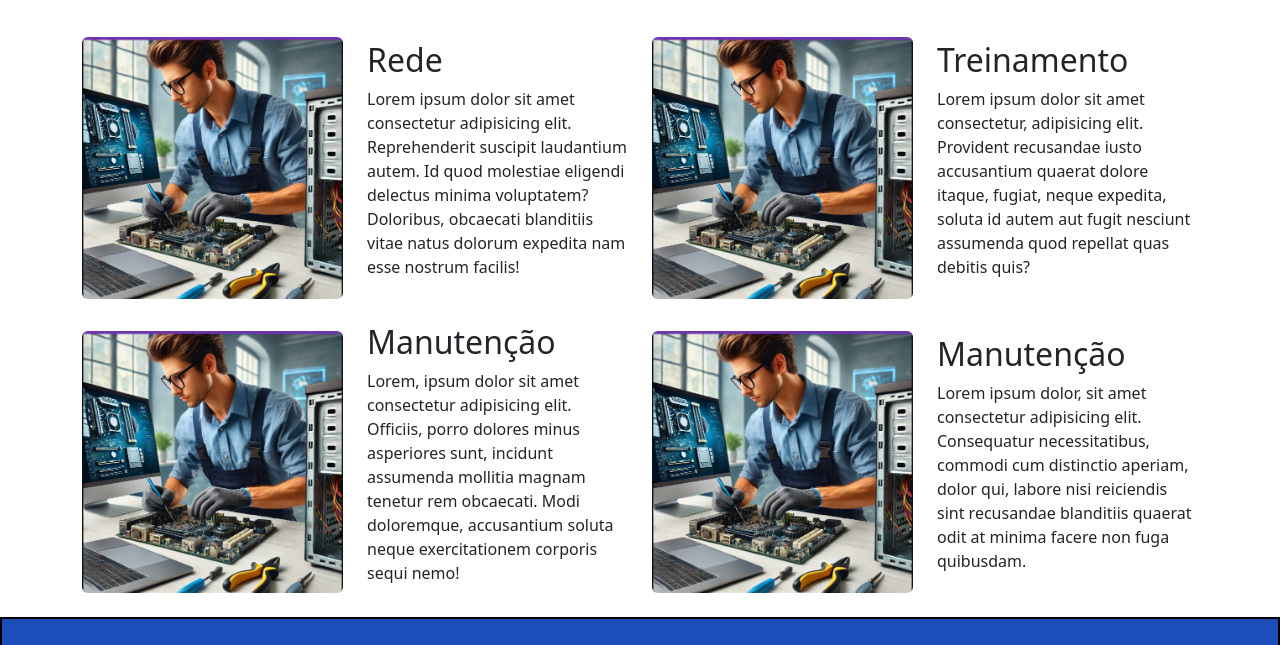
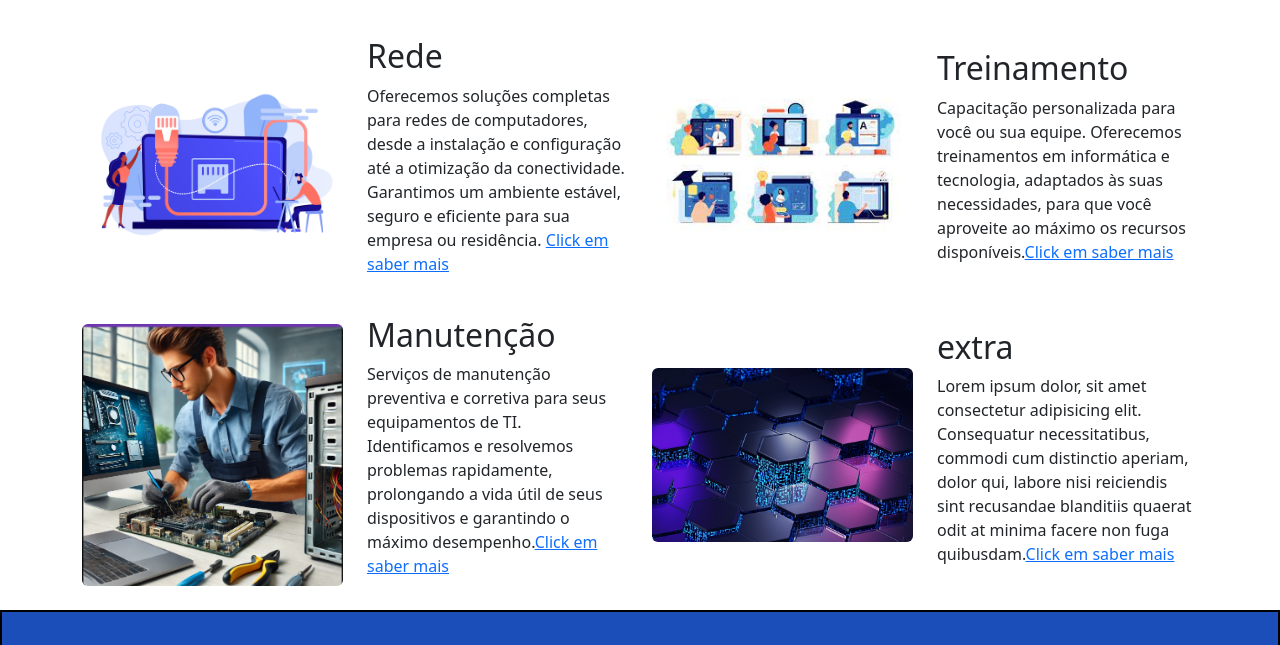
Before and after one commit to AdnanSD/SitePessoal, a plain HTML site: page pages/index.html in a window 1280 px wide. Shown: the part 865-1510 px from the top of the page. Drawn offline with nearby package versions, Linux system fonts and the light colour scheme.

Commit message:
insert de imagens

```diff
--- a/css/style.css
+++ b/css/style.css
@@ -16,7 +16,11 @@
     padding: 0;
 }
 
+.imgclass{
+  width: 600px;
+  height: 400px;
 
+}
 
 .navbar {
     background: linear-gradient(to right,white 39% ,#1E3A8A 58% ); /* Gradiente azul para branco */
@@ -32,6 +36,7 @@
    margin-top: 20px;
 
 }
+
 
 .photo img{
     width: 60%;
--- a/pages/index.html
+++ b/pages/index.html
@@ -25,15 +25,15 @@
         <div class="collapse navbar-collapse" id="navbarSupportedContent">
           <!-- Links de navegação -->
           <ul class="navbar-nav me-auto mb-2 mb-lg-0">
-            <li class="nav-item"><a class="nav-link active" href="#">Pagina Inicial</a></li>
+            <li class="nav-item"><a class="nav-link active" href="index.html">Pagina Inicial</a></li>
             <li class="nav-item"><a class="nav-link" href="#contato">Contato</a></li>
-            <li class="nav-item"><a class="nav-link" href="#">Sobre</a></li>
+            <li class="nav-item"><a class="nav-link" href="/sobre.html">Sobre</a></li>
             <li class="nav-item dropdown">
               <a class="nav-link dropdown-toggle" href="#" data-bs-toggle="dropdown">Serviços</a>
               <ul class="dropdown-menu">
-                <li><a class="dropdown-item" href="#">Manutenção</a></li>
-                <li><a class="dropdown-item" href="#">Rede</a></li>
-                <li><a class="dropdown-item">Treinamento</a></li>
+                <li><a class="dropdown-item" href="#manutencao">Manutenção</a></li>
+                <li><a class="dropdown-item" href="#rede">Rede</a></li>
+                <li><a class="dropdown-item" href="#treinamento">Treinamento</a></li>
               </ul>
             </li>
           </ul>
@@ -51,6 +51,7 @@
 
     <!-- Seções de conteúdo com texto e imagem -->
     <section class="photo">
+
       <div class="container mt-4">
         <div class="row align-items-center">
           <div class="col-12 col-md-8">
@@ -64,7 +65,7 @@
       </div>
     </section>
 
-
+<!-- o -->
 
 
 
@@ -76,21 +77,21 @@
     <section class="conteudo">
       <div class="container mt-4">
         <div class="row align-items-center">
-          <div class="col-12 col-md-3 text-center">
-            <img src="/imagens/manutenção.PNG" alt="manutencao" class="img-fluid rounded">
+          <div class="col-12 col-sm-12     col-lg-3  text-center">
+            <img src="/imagens/REDE.jpg" alt="manutencao" class="img-fluid rounded" class="imgclass" >
           </div>
-          <div class="col-12 col-md-3">
-            <h2>Rede </h2>
-            <p>Lorem ipsum dolor sit amet consectetur adipisicing elit. Reprehenderit suscipit laudantium autem. Id quod molestiae eligendi delectus minima voluptatem? Doloribus, obcaecati blanditiis vitae natus dolorum expedita nam esse nostrum facilis!</p>
+          <div class="col-12 col-sm-12     col-lg-3  ">
+            <h2 id="rede">Rede </h2>
+            <p>Oferecemos soluções completas para redes de computadores, desde a instalação e configuração até a otimização da conectividade. Garantimos um ambiente estável, seguro e eficiente para sua empresa ou residência. <a href="#">Click em saber mais</a></p>
           </div>
 
 
-          <div class="col-12 col-md-3 text-center">
-            <img src="/imagens/manutenção.PNG" alt="manutencao" class="img-fluid rounded">
+          <div class="col-12 col-sm-12     col-lg-3  text-center">
+            <img src="/imagens/treinamento.jpg" alt="manutencao" class="img-fluid rounded" class="imgclass">
           </div>
-          <div class="col-12 col-md-3">
-            <h2>Treinamento</h2>
-            <p>Lorem ipsum dolor sit amet consectetur, adipisicing elit. Provident recusandae iusto accusantium quaerat dolore itaque, fugiat, neque expedita, soluta id autem aut fugit nesciunt assumenda quod repellat quas debitis quis?</p>
+          <div class="col-12 col-sm-12     col-lg-3 ">
+            <h2 id="treinamento">Treinamento</h2>
+            <p>Capacitação personalizada para você ou sua equipe. Oferecemos treinamentos em informática e tecnologia, adaptados às suas necessidades, para que você aproveite ao máximo os recursos disponíveis.<a href="#">Click em saber mais</a></p>
           </div>
 
 
@@ -109,20 +110,20 @@
     <section class="conteudo">
       <div class="container mt-4">
         <div class="row align-items-center">
-          <div class="col-12 col-md-3 r">
-            <img src="/imagens/manutenção.PNG" alt="manutencao" class="img-fluid rounded">
+          <div class="col-12 col-sm-12     col-lg-3  text-center">
+            <img src="/imagens/manutenção.PNG" alt="manutencao" class="img-fluid rounded" class="imgclass">
           </div>
-          <div class="col-12 col-md-3">
-            <h2>Manutenção</h2>
-            <p>Lorem, ipsum dolor sit amet consectetur adipisicing elit. Officiis, porro dolores minus asperiores sunt, incidunt assumenda mollitia magnam tenetur rem obcaecati. Modi doloremque, accusantium soluta neque exercitationem corporis sequi nemo!</p>
+          <div class="col-12 col-sm-12     col-lg-3 ">
+            <h2 id="manutencao">Manutenção</h2>
+            <p>Serviços de manutenção preventiva e corretiva para seus equipamentos de TI. Identificamos e resolvemos problemas rapidamente, prolongando a vida útil de seus dispositivos e garantindo o máximo desempenho.<a href="#">Click em saber mais</a></p>
           </div>
 
-          <div class="col-12 col-md-3 ">
-            <img src="/imagens/manutenção.PNG" alt="manutencao" class="img-fluid rounded">
+          <div class="col-12 col-sm-12     col-lg-3  text-center">
+            <img src="/imagens/extra.jpg" alt="manutencao" class="img-fluid rounded" class="imgclass">
           </div>
-          <div class="col-12 col-md-3">
-            <h2>Manutenção</h2>
-            <p>Lorem ipsum dolor, sit amet consectetur adipisicing elit. Consequatur necessitatibus, commodi cum distinctio aperiam, dolor qui, labore nisi reiciendis sint recusandae blanditiis quaerat odit at minima facere non fuga quibusdam.</p>
+          <div class="col-12 col-sm-12     col-lg-3 ">
+            <h2>extra</h2>
+            <p>Lorem ipsum dolor, sit amet consectetur adipisicing elit. Consequatur necessitatibus, commodi cum distinctio aperiam, dolor qui, labore nisi reiciendis sint recusandae blanditiis quaerat odit at minima facere non fuga quibusdam.<a href="#">Click em saber mais</a></p>
           </div>
         </div>
       </div>
```
Also changed, not shown: imagens/REDE.jpg (added), imagens/extra.jpg (added), imagens/treinamento.jpg (added).
